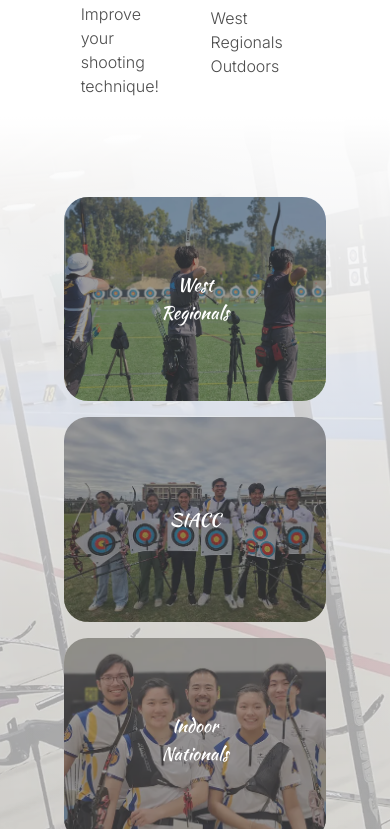
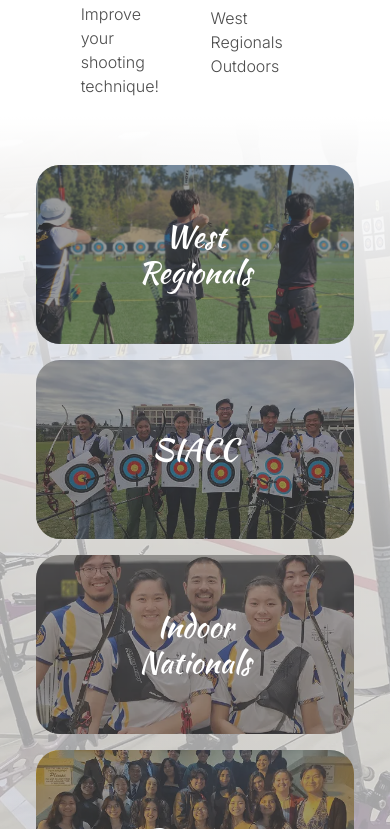
Before and after one commit to acm-ucr/archery-website, a Next.js app: page /about in a window 390 px wide. Shown: the part 1575-2404 px from the top of the page. Built offline with nearby package versions, Linux system fonts and the light colour scheme.

Commit message:
breakpoints

```diff
--- a/src/components/about/gallery.tsx
+++ b/src/components/about/gallery.tsx
@@ -5,7 +5,7 @@ import Image from "next/image";
 
 const Gallery = () => {
   return (
-    <div className="relative min-h-screen w-full py-12 md:py-20">
+    <div className="relative min-h-screen w-full py-8 md:py-12 lg:py-20">
       <Image
         src={galleryBackground}
         alt="Gallery Background"
@@ -13,8 +13,8 @@ const Gallery = () => {
         className="object-cover contrast-50"
       />
       <div className="absolute inset-0 bg-gradient-to-b from-white via-white/10" />
-      <div className="container mx-auto px-8 md:px-16">
-        <div className="grid grid-cols-1 gap-4 p-8 md:grid-cols-2 md:gap-12">
+      <div className="container mx-auto px-5 sm:px-10 md:px-13 lg:px-16">
+        <div className="grid grid-cols-1 gap-4 p-4 sm:gap-3 sm:p-6 md:grid-cols-2 md:gap-8 lg:gap-12">
           {galleryItems.map(({ title, image }, index) => (
             <GalleryCard key={index} title={title} image={image} />
           ))}
--- a/src/components/about/gallerycard.tsx
+++ b/src/components/about/gallerycard.tsx
@@ -7,10 +7,10 @@ interface GalleryCardProps {
 
 const GalleryCard = ({ title, image }: GalleryCardProps) => {
   return (
-    <div className="relative aspect-[532/415] w-full overflow-hidden rounded-3xl">
+    <div className="relative aspect-[16/9] w-full overflow-hidden rounded-3xl md:aspect-[10/9] lg:aspect-[21/17]">
       <Image src={image} alt={title} fill className="object-cover" />
       <div className="bg-archery-grey-200/55 absolute inset-0 flex items-center justify-center shadow-lg">
-        <p className="font-archery-kaushan text-center text-lg whitespace-pre-line text-white md:text-6xl">
+        <p className="font-archery-kaushan text-center text-3xl whitespace-pre-line text-white sm:text-4xl md:text-5xl lg:text-6xl">
           {title}
         </p>
       </div>
```
Also changed, not shown: 1 other file (tests, documents, lock files or other folders).
